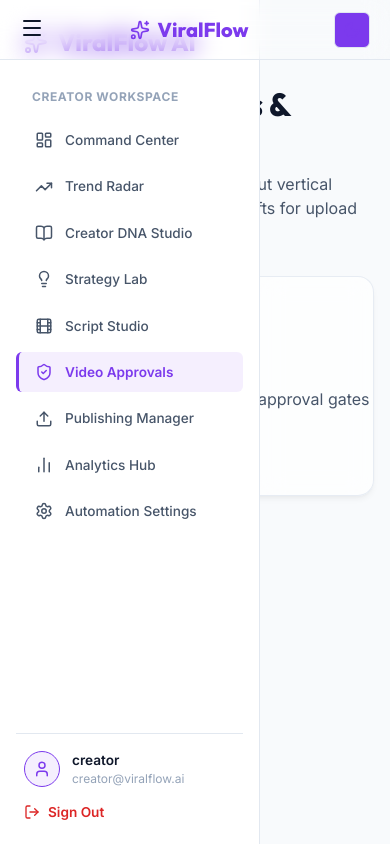
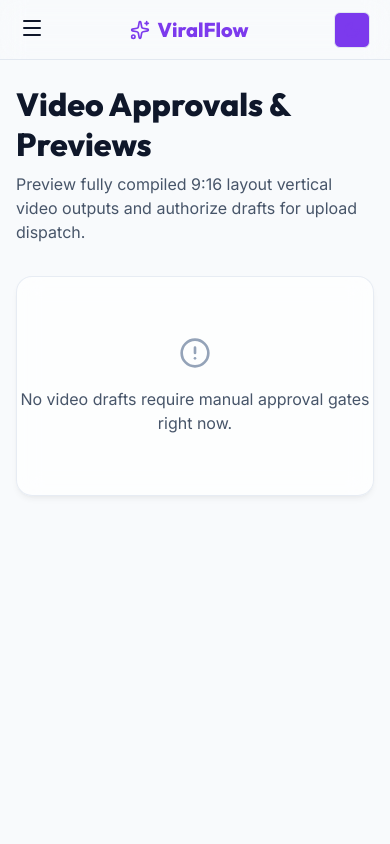
Before and after one commit to Ibrahim2637/ViralFlow.Ai, a Next.js app: page /dashboard/approvals in a window 390 px wide. Built offline with nearby package versions, Linux system fonts and the light colour scheme.

Commit message:
Fix responsive sidebar collapse behavior

```diff
--- a/src/app/globals.css
+++ b/src/app/globals.css
@@ -263,9 +263,13 @@
   /* Sidebar Drawer Collapse */
   .sidebar-nav {
     transform: translateX(-100%);
+    transition: transform var(--transition-normal);
   }
   .sidebar-nav.open {
     transform: translateX(0);
+  }
+  .sidebar-nav.collapsed {
+    transform: translateX(-260px);
   }
   .mobile-header-bar {
     display: flex !important;
--- a/src/components/Sidebar.tsx
+++ b/src/components/Sidebar.tsx
@@ -190,6 +190,7 @@
 
       {/* Sidebar main view */}
       <aside
+        className={`sidebar-nav ${isOpen ? 'open' : ''} ${isCollapsed ? 'collapsed' : ''}`}
         style={{
           display: 'flex',
           flexDirection: 'column',
@@ -201,11 +202,8 @@
           position: 'fixed',
           top: 0,
           left: 0,
-          zIndex: 50,
-          transform: isCollapsed ? 'translateX(-260px)' : 'translateX(0)',
-          transition: 'transform var(--transition-normal)'
+          zIndex: 50
         }}
-        className={`sidebar-nav ${isOpen ? 'open' : ''}`}
       >
         {/* Logo links back to landing page with toggle button */}
         <div style={{ display: 'flex', alignItems: 'center', justifyContent: 'space-between', marginBottom: '28px', paddingLeft: '8px' }}>
```
